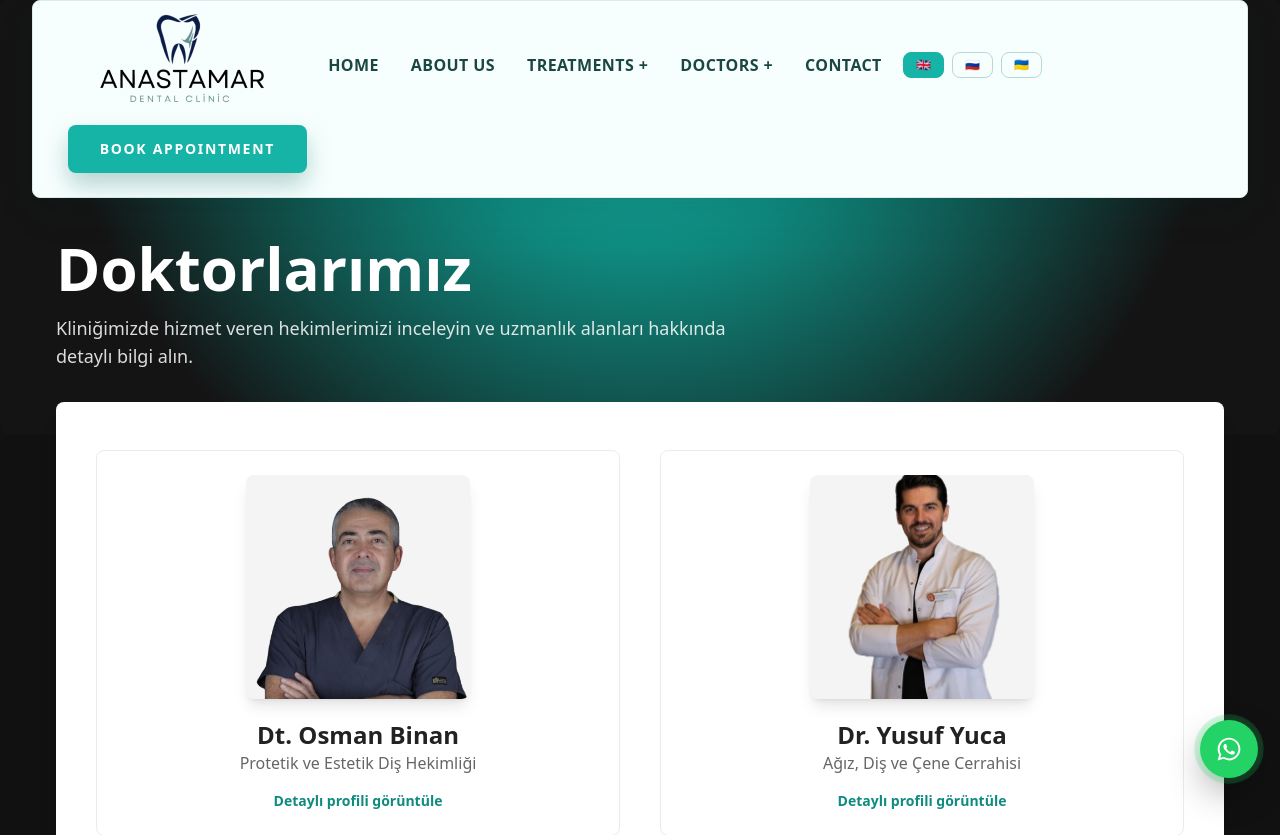
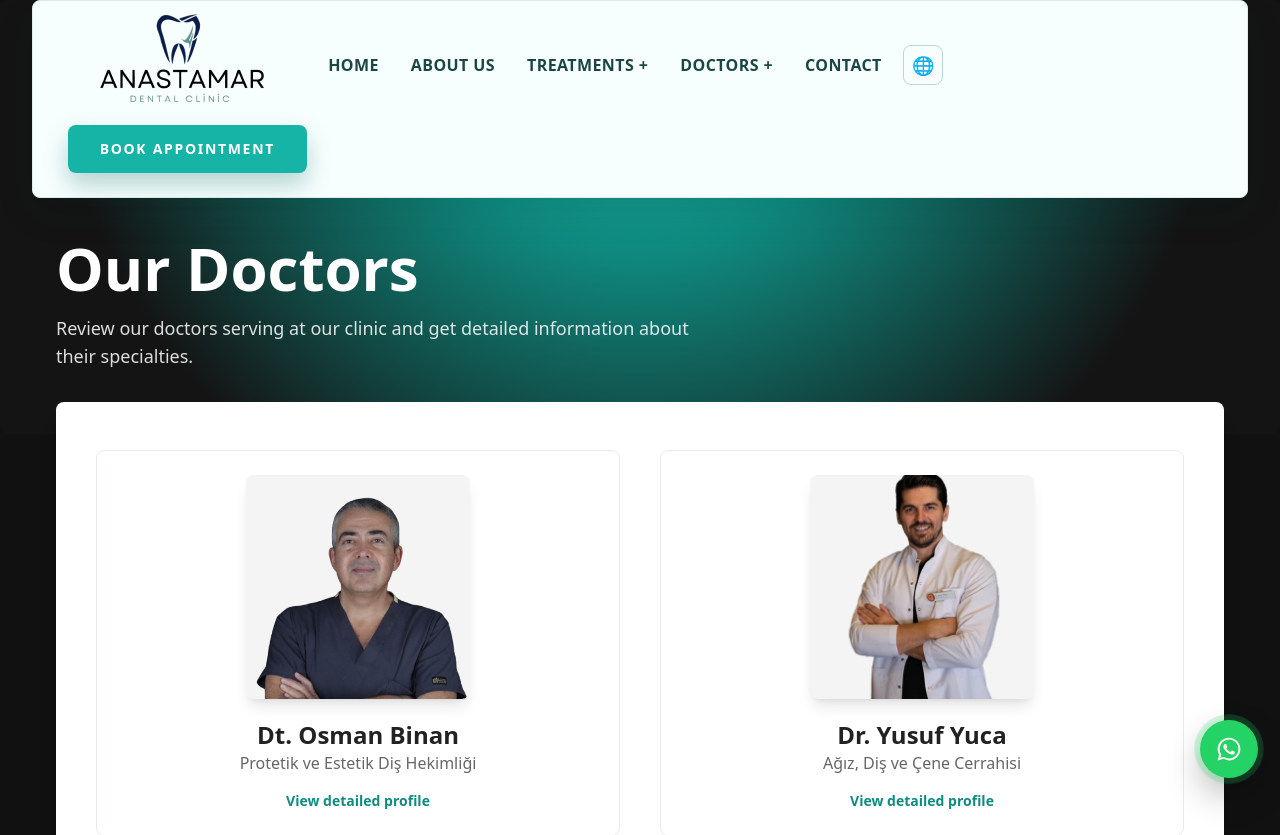
Before and after one commit to ibrahimtkmz/antasmardentalclinic, a Next.js app: page /doctors in a window 1280 px wide. Shown: the top 835 px of the page. Built offline with nearby package versions, Linux system fonts and the light colour scheme.

Commit message:
Fix header language selector layout and add multilingual page texts

```diff
--- a/app/about-us/page.jsx
+++ b/app/about-us/page.jsx
@@ -1,9 +1,9 @@
+'use client';
+
 import Header from '../components/Header';
 import Footer from '../components/Footer';
+import { useLanguage } from '../components/LanguageProvider';
 
-export const metadata = {
-  title: 'About Us | Anastamar Dental Clinic',
-};
 
 const principleCards = [
   {
@@ -21,13 +21,15 @@ const principleCards = [
 ];
 
 export default function AboutUsPage() {
+  const { t } = useLanguage();
+
   return (
     <div className="sharp-theme min-h-screen bg-[#f3fffd] text-[#173a36]">
       <Header />
       <main className="page-shell space-y-8 px-3 pb-14 pt-8 md:px-6">
         <section className="rounded-[22px] bg-gradient-to-br from-[#0f6f68] to-[#1aa69b] px-6 py-14 text-center text-white shadow-lg md:py-16">
-          <h1 className="text-4xl font-black md:text-6xl">About us</h1>
-          <p className="mt-4 text-sm text-white/90 md:text-base">Home / About Us</p>
+          <h1 className="text-4xl font-black md:text-6xl">{t.aboutTitle}</h1>
+          <p className="mt-4 text-sm text-white/90 md:text-base">{t.aboutBreadcrumb}</p>
         </section>
 
         <section className="grid gap-6 rounded-[22px] bg-white p-5 shadow-lg md:grid-cols-2 md:p-8">
--- a/app/components/Footer.jsx
+++ b/app/components/Footer.jsx
@@ -37,7 +37,7 @@ export default function Footer() {
             </div>
 
             <p className="mt-2 max-w-md text-sm leading-relaxed text-[#9ec8c4] sm:text-base md:text-[21px]">
-              Our patients who want to get an offer from abroad can get a quick response via WhatsApp.
+              {t.footerOffer}
             </p>
 
             <div className="mt-4 space-y-2 text-sm text-[#8db7b3] sm:text-base md:mt-6 md:space-y-4 md:text-[20px]">
--- a/app/components/Header.jsx
+++ b/app/components/Header.jsx
@@ -6,6 +6,7 @@ import { LANGUAGES, useLanguage } from './LanguageProvider';
 export default function Header() {
   const [mobileMenuOpen, setMobileMenuOpen] = useState(false);
   const { t, language, changeLanguage } = useLanguage();
+  const [languageOpen, setLanguageOpen] = useState(false);
 
   const toggleMobileMenu = () => setMobileMenuOpen((prev) => !prev);
 
@@ -48,17 +49,15 @@ export default function Header() {
         </nav>
 
 
-        <div className="hidden items-center gap-2 md:flex">
-          {LANGUAGES.map((lang) => (
-            <button
-              key={lang.code}
-              type="button"
-              onClick={() => changeLanguage(lang.code)}
-              className={`rounded-full border px-3 py-1 text-xs font-bold ${language === lang.code ? 'border-[#16b3a7] bg-[#16b3a7] text-white' : 'border-[#b7d8d4] text-[#1a4743]'}`}
-            >
-              {lang.icon}
-            </button>
-          ))}
+        <div className="relative hidden items-center md:flex">
+          <button type="button" aria-label={t.language} onClick={() => setLanguageOpen((prev) => !prev)} className="inline-flex h-10 w-10 items-center justify-center rounded-full border border-[#b7d8d4] text-lg">🌐</button>
+          {languageOpen && (
+            <div className="absolute right-0 top-12 z-40 min-w-36 rounded-xl border border-[#d8efec] bg-white p-1 shadow-lg">
+              {LANGUAGES.map((lang) => (
+                <button key={lang.code} type="button" onClick={() => { changeLanguage(lang.code); setLanguageOpen(false); }} className={`flex w-full items-center gap-2 rounded-lg px-3 py-2 text-left text-sm ${language === lang.code ? 'bg-[#eaf9f7] text-[#0f8b80]' : 'text-[#1a4743]'}`}>{lang.icon} {lang.label}</button>
+              ))}
+            </div>
+          )}
         </div>
 
         <div className="hidden justify-center md:flex md:justify-end">
@@ -98,10 +97,13 @@ export default function Header() {
             <a href="/doctors" onClick={closeMobileMenu} className="rounded-lg px-2 py-1 transition hover:bg-[#e8f7f5]">{t.navDoctors}</a>
             <a href="/contact" onClick={closeMobileMenu} className="rounded-lg px-2 py-1 transition hover:bg-[#e8f7f5]">{t.navContact}</a>
           </nav>
-            <div className="mt-2 flex gap-2">
+            <div className="mt-2">
+              <div className="text-xs font-semibold text-[#1a4743]">{t.language}</div>
+              <div className="mt-1 flex gap-2">
               {LANGUAGES.map((lang) => (
                 <button key={lang.code} type="button" onClick={() => changeLanguage(lang.code)} className={`rounded-full border px-3 py-1 text-xs ${language === lang.code ? 'border-[#16b3a7] bg-[#16b3a7] text-white' : 'border-[#c8e3df] text-[#1a4743]'}`}>{lang.icon} {lang.code.toUpperCase()}</button>
               ))}
+              </div>
             </div>
 
         </div>
--- a/app/components/LanguageProvider.jsx
+++ b/app/components/LanguageProvider.jsx
@@ -14,17 +14,26 @@ export const translations = {
   en: {
     navHome: 'Home', navAbout: 'About Us', navTreatments: 'Treatments', navDoctors: 'Doctors', navContact: 'Contact', book: 'Book Appointment',
     why: 'Why', clinic: 'Anastamar Clinic', playVideo: 'Play Video', close: 'Close', learnMore: 'Learn More', expYears: 'Experience Years', happyPatients: 'Happy Patients',
-    footerQuick: 'Quick Links', footerServices: 'Popular Services',
+    footerQuick: 'Quick Links', footerServices: 'Popular Services', footerOffer: 'Our patients who want to get an offer from abroad can get a quick response via WhatsApp.',
+    language: 'Language', aboutTitle: 'About us', aboutBreadcrumb: 'Home / About Us', contactTitle: 'We Are Here for You', contactLead: 'Fill out the form below, and our treatment consultants will contact you as soon as possible.',
+    doctorsTitle: 'Our Doctors', doctorsLead: 'Review our doctors serving at our clinic and get detailed information about their specialties.', viewProfile: 'View detailed profile',
+    treatmentsTitle: 'All Treatments', treatmentsLead: 'We have gathered all treatment pages in one place, fully aligned with the homepage design language. You can explore the treatment that best suits your needs on the detail pages.', viewDetails: 'View Details',
   },
   ru: {
     navHome: 'Главная', navAbout: 'О нас', navTreatments: 'Лечение', navDoctors: 'Врачи', navContact: 'Контакты', book: 'Записаться',
     why: 'Почему', clinic: 'Клиника Anastamar', playVideo: 'Смотреть', close: 'Закрыть', learnMore: 'Подробнее', expYears: 'Лет опыта', happyPatients: 'Счастливых пациентов',
-    footerQuick: 'Быстрые ссылки', footerServices: 'Популярные услуги',
+    footerQuick: 'Быстрые ссылки', footerServices: 'Популярные услуги', footerOffer: 'Пациенты из-за рубежа могут быстро получить предложение через WhatsApp.',
+    language: 'Язык', aboutTitle: 'О нас', aboutBreadcrumb: 'Главная / О нас', contactTitle: 'Мы здесь для вас', contactLead: 'Заполните форму ниже, и наши консультанты свяжутся с вами как можно скорее.',
+    doctorsTitle: 'Наши врачи', doctorsLead: 'Ознакомьтесь с нашими врачами и получите подробную информацию об их специализации.', viewProfile: 'Посмотреть профиль',
+    treatmentsTitle: 'Все процедуры', treatmentsLead: 'Мы собрали все страницы лечения в одном месте. Изучите детали и выберите подходящий вариант.', viewDetails: 'Подробнее',
   },
   uk: {
     navHome: 'Головна', navAbout: 'Про нас', navTreatments: 'Лікування', navDoctors: 'Лікарі', navContact: 'Контакти', book: 'Записатися',
     why: 'Чому', clinic: 'Клініка Anastamar', playVideo: 'Дивитись', close: 'Закрити', learnMore: 'Детальніше', expYears: 'Років досвіду', happyPatients: 'Щасливих пацієнтів',
-    footerQuick: 'Швидкі посилання', footerServices: 'Популярні послуги',
+    footerQuick: 'Швидкі посилання', footerServices: 'Популярні послуги', footerOffer: 'Пацієнти з-за кордону можуть швидко отримати пропозицію через WhatsApp.',
+    language: 'Мова', aboutTitle: 'Про нас', aboutBreadcrumb: 'Головна / Про нас', contactTitle: 'Ми тут для вас', contactLead: 'Заповніть форму нижче, і наші консультанти звʼяжуться з вами якнайшвидше.',
+    doctorsTitle: 'Наші лікарі', doctorsLead: 'Ознайомтеся з лікарями нашої клініки та дізнайтеся про їхні спеціалізації.', viewProfile: 'Переглянути профіль',
+    treatmentsTitle: 'Усі процедури', treatmentsLead: 'Ми зібрали всі сторінки лікування в одному місці. Перегляньте деталі та оберіть найкращий варіант.', viewDetails: 'Детальніше',
   },
 };
 
--- a/app/contact/page.jsx
+++ b/app/contact/page.jsx
@@ -1,5 +1,8 @@
+'use client';
+
 import Header from '../components/Header';
 import Footer from '../components/Footer';
+import { useLanguage } from '../components/LanguageProvider';
 
 const featureCards = [
   {
@@ -20,6 +23,8 @@ const featureCards = [
 ];
 
 export default function ContactPage() {
+  const { t } = useLanguage();
+
   return (
     <div className="sharp-theme min-h-screen bg-[#111111] text-[#173a36]">
       <div className="bg-[radial-gradient(circle_at_top,#22c5b6_0%,#0f8b80_32%,#141414_76%)] pb-16">
@@ -31,8 +36,8 @@ export default function ContactPage() {
           <div className="grid lg:grid-cols-2">
             <div className="p-7 md:p-10">
               <p className="inline-flex rounded-md bg-[#d8f7f3] px-3 py-1 text-sm font-semibold text-[#0f8b80]">Anastamar Contact</p>
-              <h1 className="mt-5 text-4xl font-black leading-tight text-[#123f3a] md:text-5xl">We Are Here for You</h1>
-              <p className="mt-4 text-base text-[#456863] md:text-lg">Fill out the form below, and our treatment consultants will contact you as soon as possible.</p>
+              <h1 className="mt-5 text-4xl font-black leading-tight text-[#123f3a] md:text-5xl">{t.contactTitle}</h1>
+              <p className="mt-4 text-base text-[#456863] md:text-lg">{t.contactLead}</p>
 
               <form className="mt-8 space-y-4">
                 <input
--- a/app/doctors/page.jsx
+++ b/app/doctors/page.jsx
@@ -1,6 +1,9 @@
+'use client';
+
 import Link from 'next/link';
 import Header from '../components/Header';
 import Footer from '../components/Footer';
+import { useLanguage } from '../components/LanguageProvider';
 
 const doctors = [
   {
@@ -18,14 +21,16 @@ const doctors = [
 ];
 
 export default function DoctorsPage() {
+  const { t } = useLanguage();
+
   return (
     <div className="sharp-theme min-h-screen bg-[#111111] text-[#173a36]">
       <div className="bg-[radial-gradient(circle_at_top,#22c5b6_0%,#0f8b80_32%,#141414_76%)] pb-16">
         <Header />
         <section className="page-shell mt-10 px-4 text-white md:px-6">
-          <h1 className="text-4xl font-black md:text-6xl">Doktorlarımız</h1>
+          <h1 className="text-4xl font-black md:text-6xl">{t.doctorsTitle}</h1>
           <p className="mt-4 max-w-2xl text-base text-white/85 md:text-lg">
-            Kliniğimizde hizmet veren hekimlerimizi inceleyin ve uzmanlık alanları hakkında detaylı bilgi alın.
+            {t.doctorsLead}
           </p>
         </section>
       </div>
@@ -43,7 +48,7 @@ export default function DoctorsPage() {
                 </div>
                 <div className="mt-5 text-2xl font-bold text-[#222]">{doctor.name}</div>
                 <div className="text-[#666]">{doctor.role}</div>
-                <div className="mt-4 text-sm font-semibold text-[#0f8b80]">Detaylı profili görüntüle</div>
+                <div className="mt-4 text-sm font-semibold text-[#0f8b80]">{t.viewProfile}</div>
               </Link>
             ))}
           </div>
```
Also changed, not shown: app/treatments/page.jsx (+8 -7 lines).
